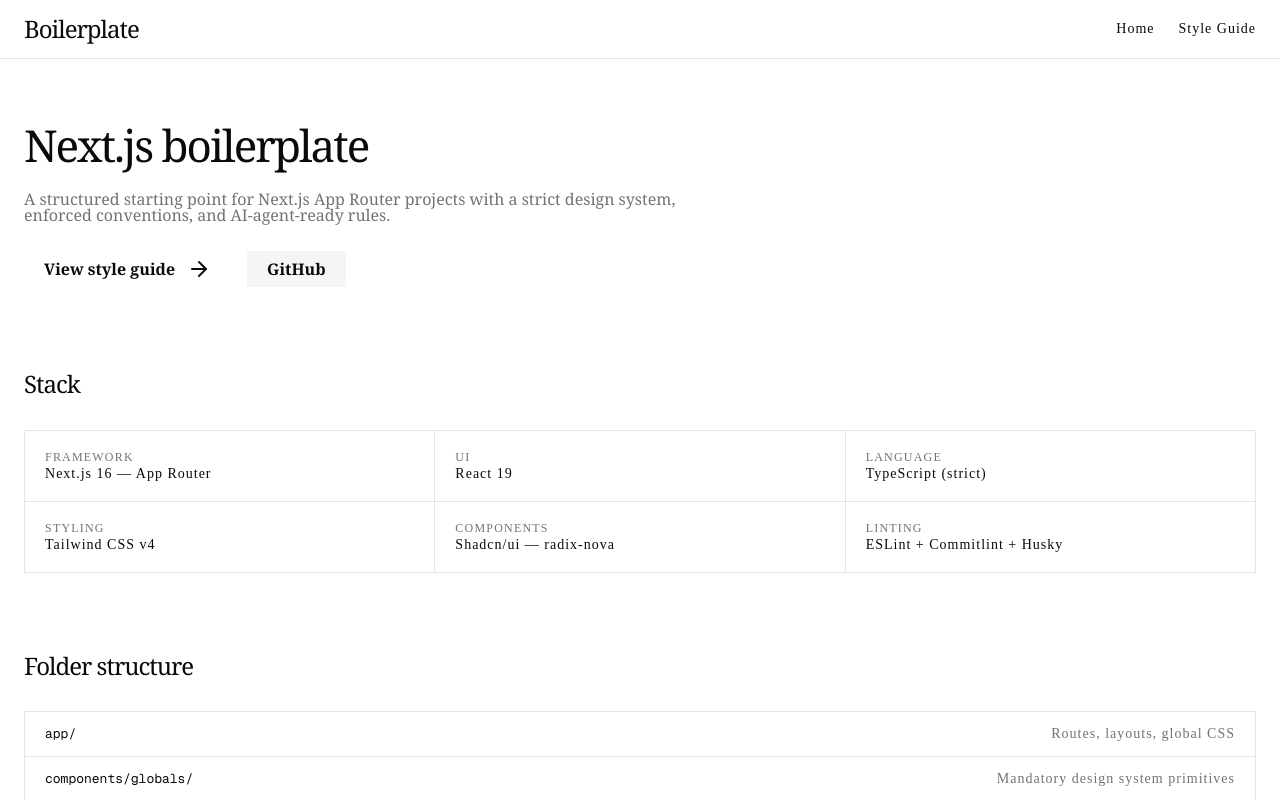
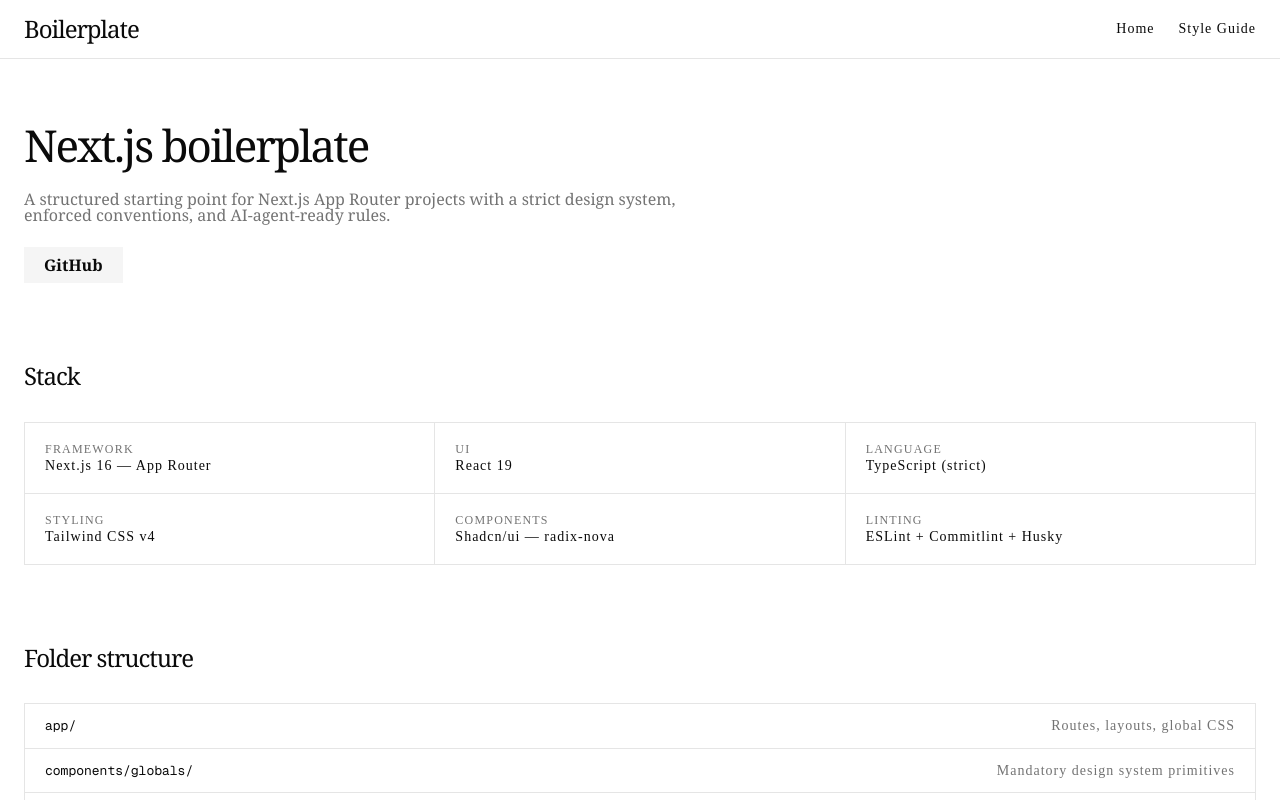
Before and after one commit to rashedxali/ai-assisted-development-boilerplate, a Next.js app: page / in a window 1280 px wide. Shown: the top 800 px of the page. Built offline with nearby package versions, Linux system fonts and the light colour scheme.

Commit message:
fix(homepage): remove style-guide button and set real github repo url

```diff
--- a/components/scope/home/homepage.tsx
+++ b/components/scope/home/homepage.tsx
@@ -39,9 +39,8 @@
           A structured starting point for Next.js App Router projects with a strict design system, enforced conventions, and AI-agent-ready rules.
         </LeadText>
         <div className="flex items-center gap-4">
-          <Button href="/style-guide">View style guide</Button>
           <Button
-            href="https://github.com"
+            href="https://github.com/rashedxali/agent-driven-development"
             icon={false}
             className="bg-muted text-foreground hover:bg-muted/80"
           >
```
